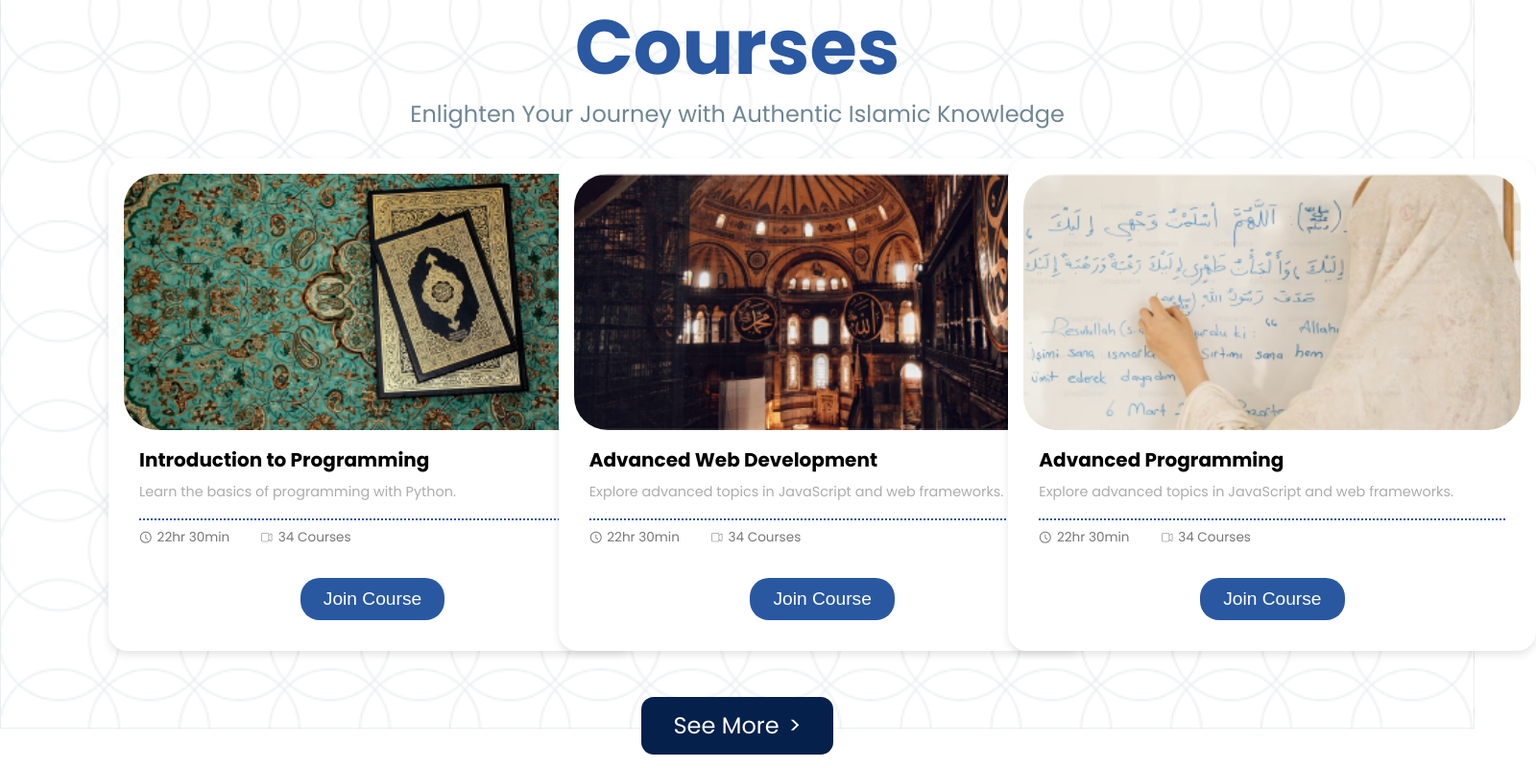
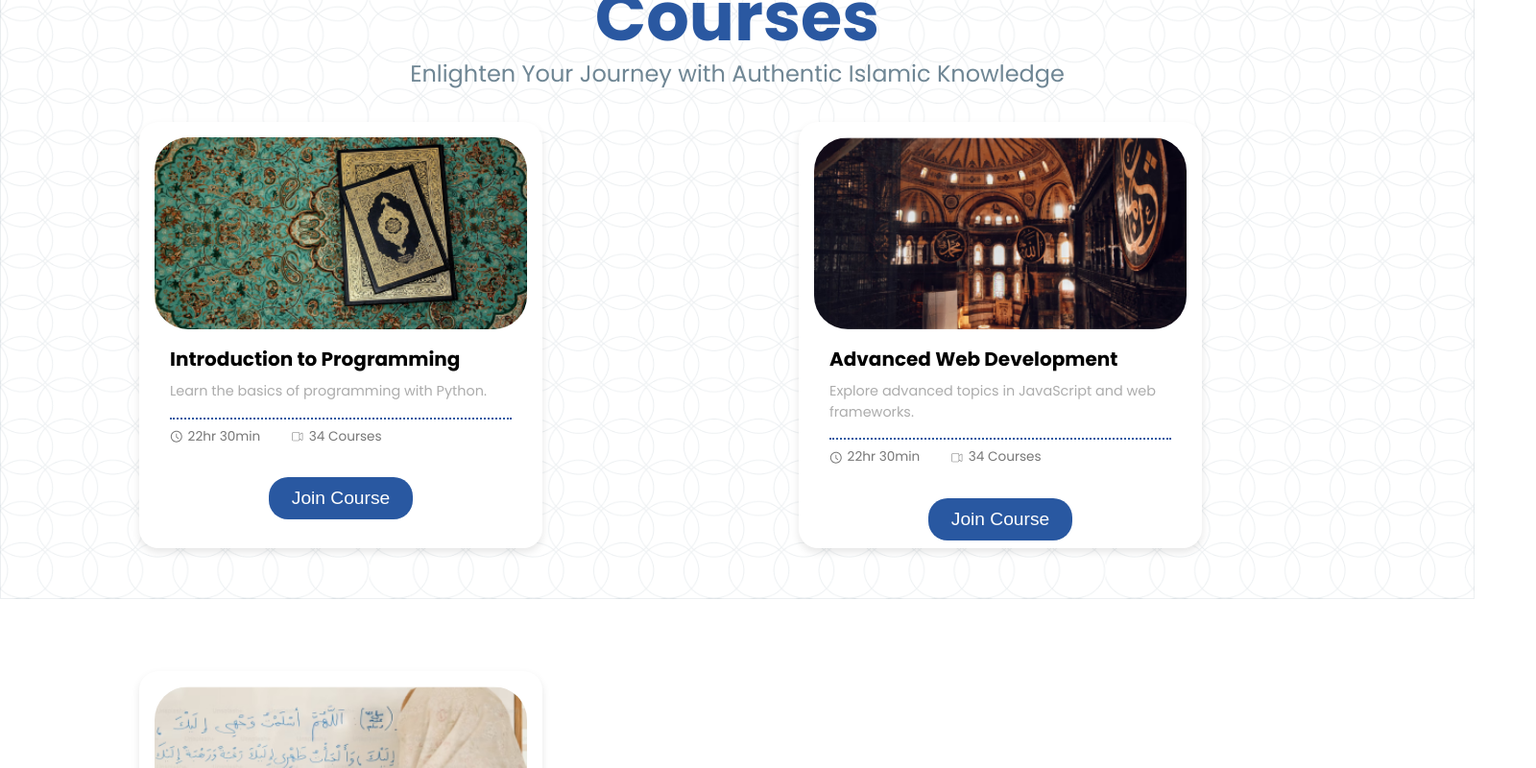
Before and after one commit to rabbab/dabistan-e-haider, a React (Vite) app in the folder Dastan-e-haider-frontend/: page / in a window 1536 px wide. Shown: the part 880-1680 px from the top of the page at 96% size, 1600 px wide, since content can reach past the window. Built offline with nearby package versions, Linux system fonts and the light colour scheme; a web font is replaced by a local one.

Commit message:
removed min width 1441

```diff
--- a/Dastan-e-haider-frontend/src/components/Courses/CourseSection.scss
+++ b/Dastan-e-haider-frontend/src/components/Courses/CourseSection.scss
@@ -157,44 +157,6 @@
 .see-more-button:hover .see-more-arrow {
     transform: translateX(5px); /* Smooth animation for the arrow on hover */
 }
-@media (min-width: 1441px) {
-    .course-section {
-        background-size: 100%;
-        height: auto;
-    }
-    .course-section {
-        padding: 3rem 5rem;
-    }
-
-    .course-section-title {
-        font-size: 80px;
-        line-height: 1.2;
-    }
-
-    .course-section-description {
-        font-size: 24px;
-        line-height: 28px;
-    }
-
-    .course-section-grid {
-        padding: 2rem 2rem;
-        grid-template-columns: repeat(auto-fill, minmax(350px, 2fr));
-        gap: 6rem;
-    }
-
-    .course-card {
-        width: 550px;
-        height: auto;
-    }
-
-    .see-more-button {
-        left: 50%;
-        transform: translateX(-50%);
-        width: 200px;
-        height: 60px;
-        font-size: 1.5rem;
-    }
-}
 
 @media (max-width: 1440px) {
     .course-section-title {
```
